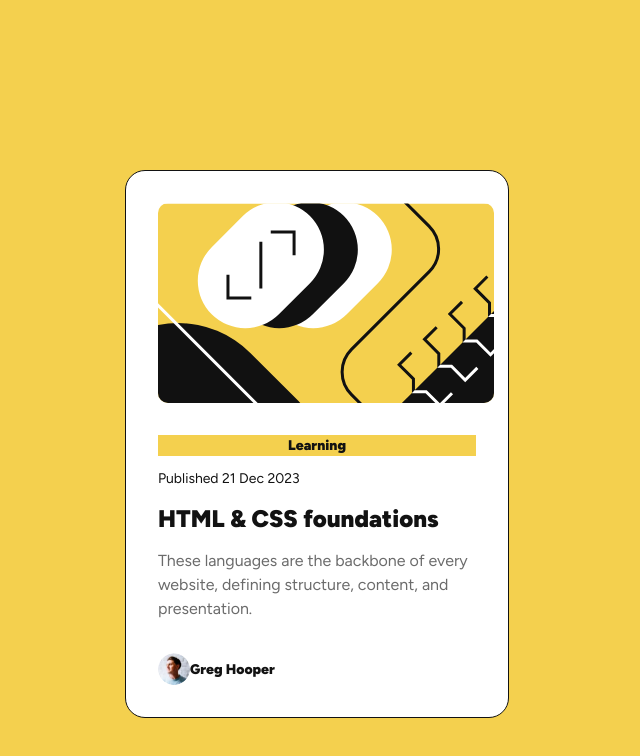
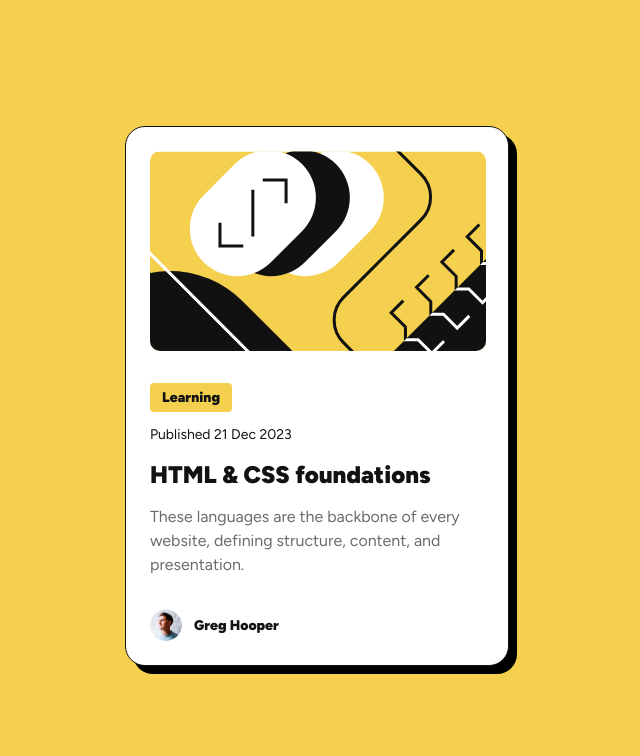
Before and after one commit to ashea29/blog-preview-card-solution, a website built with Vite: page src/index.html in a window 1280 px wide. Shown: the whole page, without its empty margins (323-963 px from the left). Built offline with nearby package versions, Linux system fonts and the light colour scheme.

Commit message:
added box shadow to card

```diff
--- a/src/style.scss
+++ b/src/style.scss
@@ -117,7 +117,6 @@ body {
   @include flex-column-center;
   min-height: 100vh;
   gap: var(--space-2-5);
-  margin-top: var(--space-3);
 }
 
 .main {
@@ -141,10 +140,11 @@ body {
   max-width: 384px;
   min-width: 327px;
   min-height: 500px;
-  padding: 2rem;
+  padding: 1.5rem;
   border-radius: 1.25rem;
   border: 1px solid var(--text-color-dark);
   background-color: var(--bg-card);
+  box-shadow: 0.5rem 0.5rem 0 0 rgba(0, 0, 0, 1);
 
   &__blog-img {
     border-radius: 0.625rem;
@@ -166,6 +166,9 @@ body {
   &__category {
     @include flex-row-center;
     background-color: var(--color-primary);
+    padding: 0.25rem 0.75rem;
+    border-radius: 0.25rem;
+    max-width: fit-content;
 
     &__text {
       font-size: 0.875rem;
@@ -186,6 +189,7 @@ body {
     font-weight: 900;
     color: var(--text-color-dark);
     line-height: 150%;
+    cursor: pointer;
 
     &:hover {
       color: var(--color-primary);
@@ -200,6 +204,7 @@ body {
 
   &__author {
     @include flex-align-center;
+    gap: 0.75rem;
 
     &__img {
       width: 32px;
```
